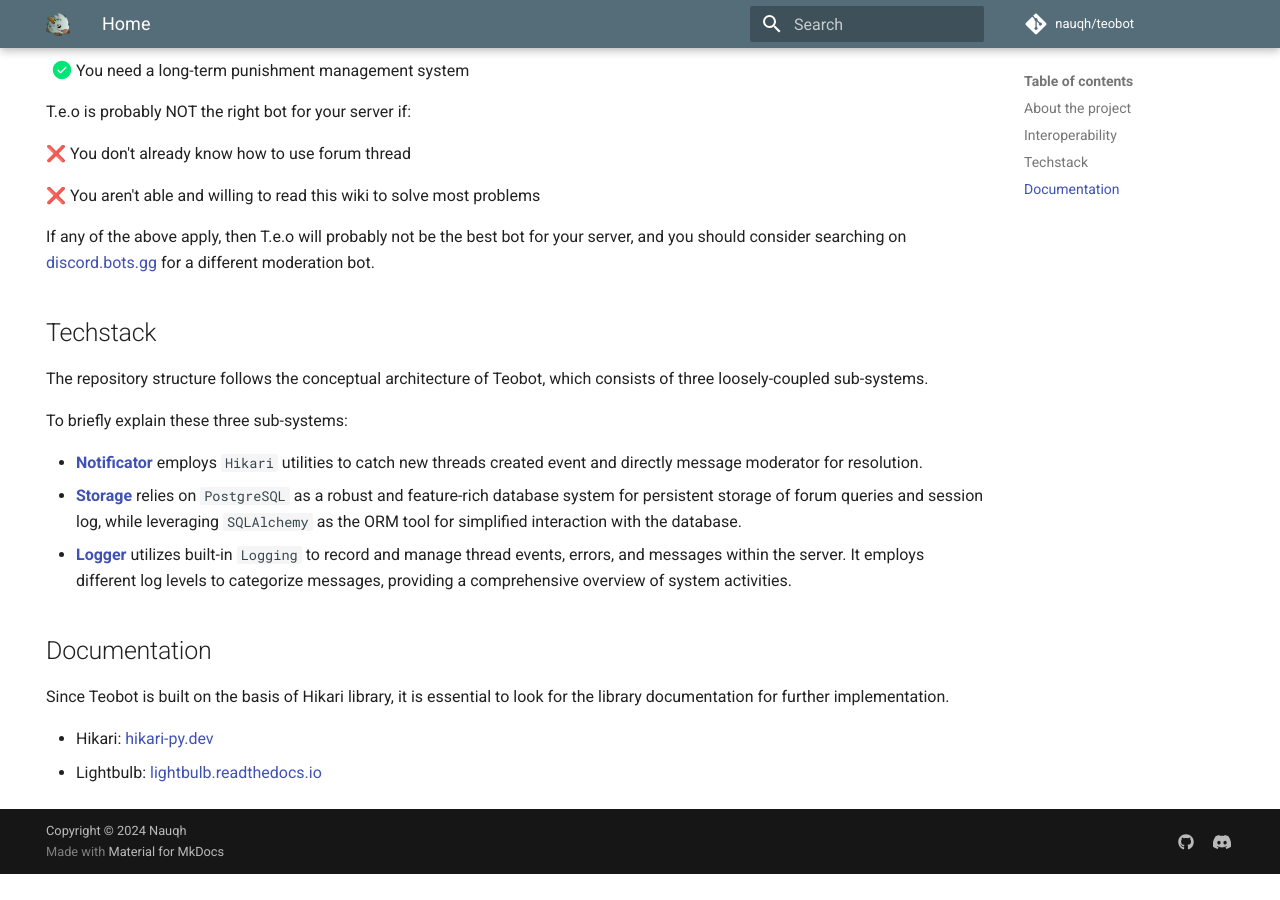
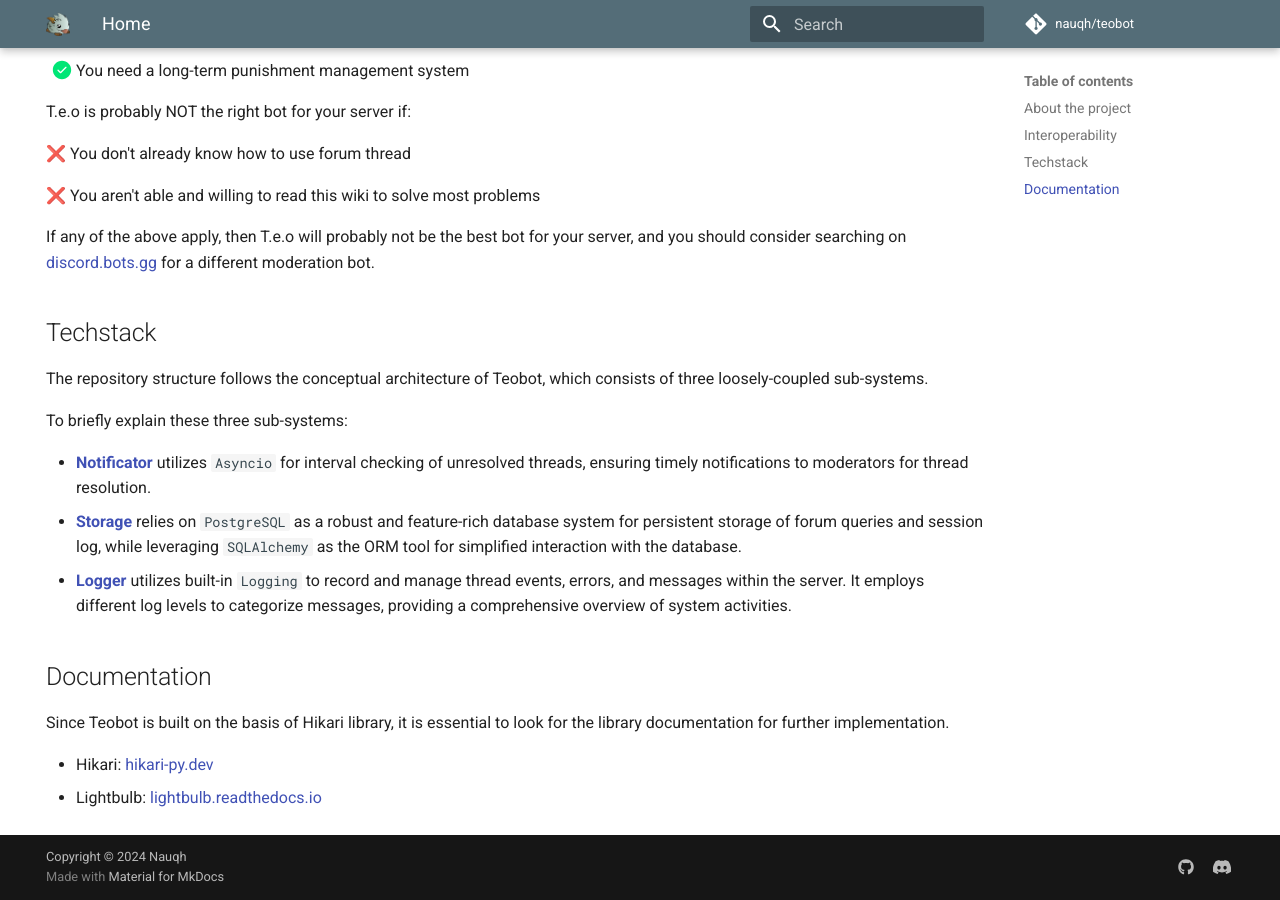
Before and after one commit to nauqh/teodocs, an MkDocs documentation site: the page built from docs/index.md, in a window 1280 px wide and 900 px high, scrolled down 1209 px. Built offline with MkDocs 1.6.1 and Material for MkDocs 9.7.7, drawn with Linux system fonts in a browser that asks for light colours; comment, search, counter and statistics services are not loaded; before the commit the page ends 2083 px from its top, so only the background shows below that.

Commit message:
update content

```diff
--- a/docs/index.md
+++ b/docs/index.md
@@ -37,7 +37,7 @@ The repository structure follows the conceptual architecture of Teobot, which co
 
 To briefly explain these three sub-systems:
 
-- **[Notificator](https://www.hikari-py.dev/)** employs `Hikari` utilities to catch new threads created event and directly message moderator for resolution.
+- **[Notificator](https://www.hikari-py.dev/)** utilizes `Asyncio` for interval checking of unresolved threads, ensuring timely notifications to moderators for thread resolution.
 - **[Storage][storage]** relies on `PostgreSQL` as a robust and feature-rich database system for persistent storage of forum queries and session log, while leveraging `SQLAlchemy` as the ORM tool for simplified interaction with the database.
 - **[Logger][logger]** utilizes built-in `Logging` to record and manage thread events, errors, and messages within the server. It employs different log levels to categorize messages, providing a comprehensive overview of system activities.
 
```
